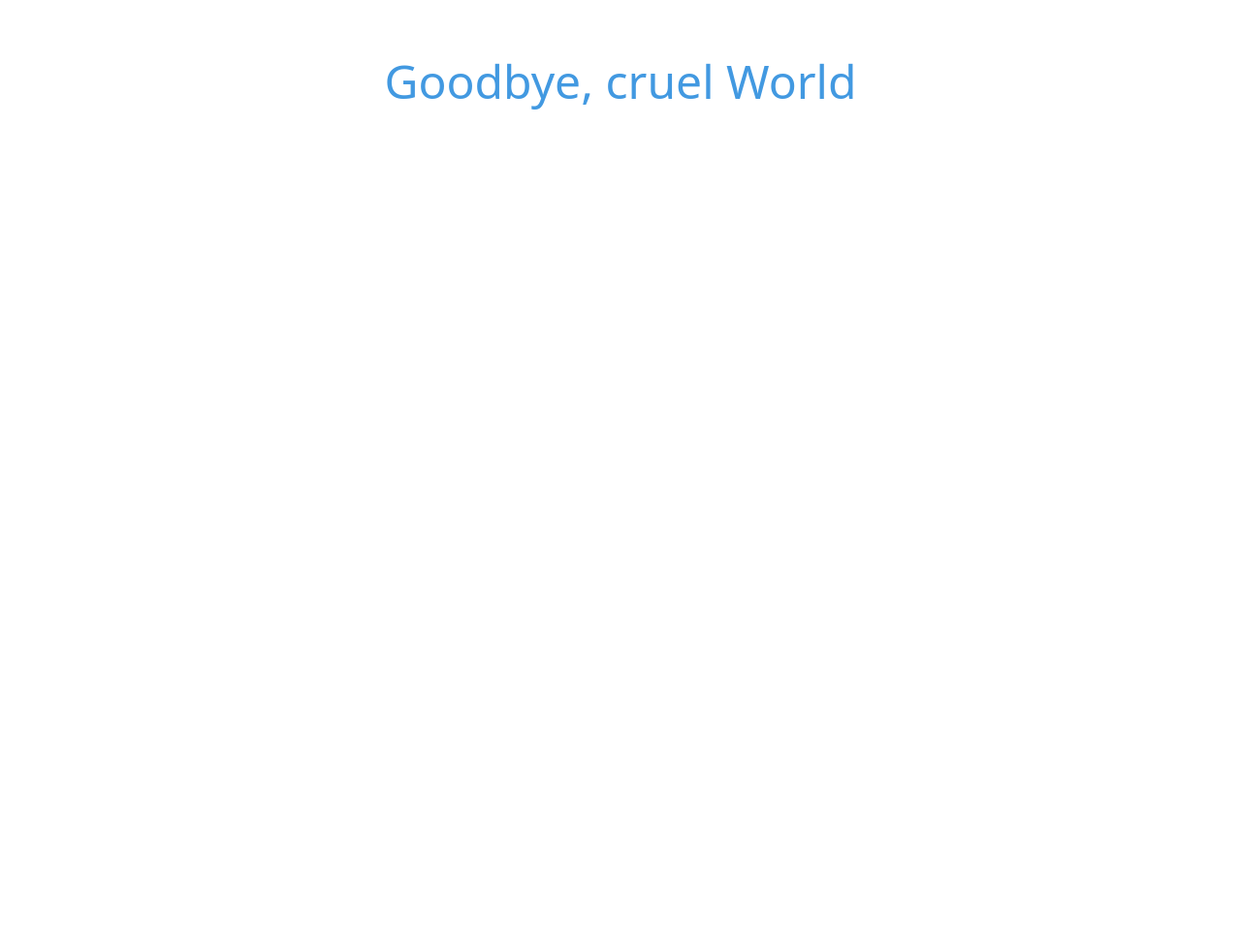
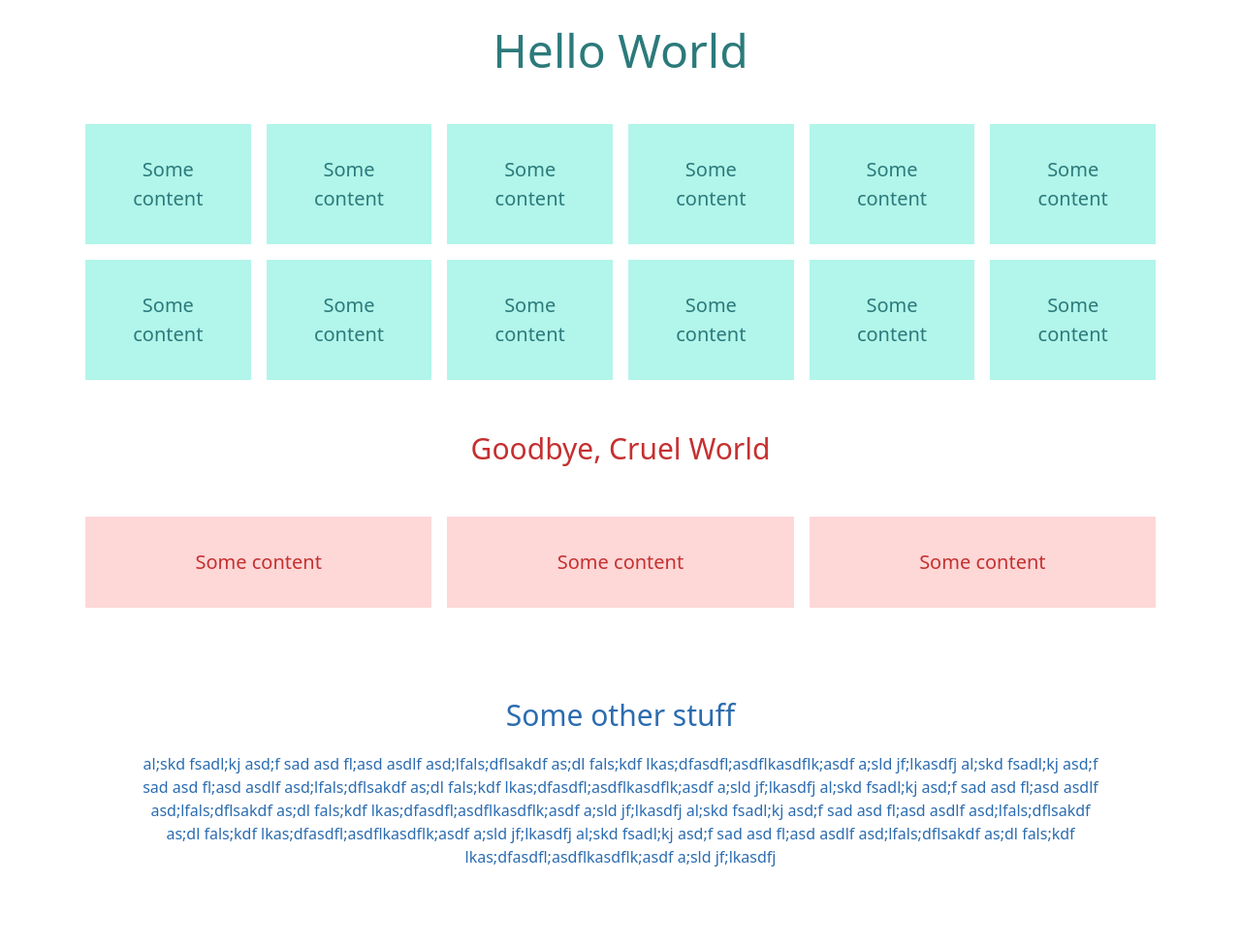
Before and after one commit to karlyanelson/tailwind-playground, a website built with Parcel: page src/index.html in a window 1280 px wide. Shown: the whole page at 97% size. Before the commit the page ends 800 px from the top, so only its background shows below. Built offline with nearby package versions, Linux system fonts and the light colour scheme.

Commit message:
messin with content

```diff
--- a/src/index.html
+++ b/src/index.html
@@ -7,6 +7,42 @@
     <link rel="stylesheet" href="styles.css">
   </head>
   <body>
-  <h1 class="text-center text-blue-500 text-5xl p-12">Goodbye, cruel World</h1>
+    <main class="max-w-6xl mx-auto">
+      <section class="text-teal-700">
+        <h1 class="text-center text-5xl px-12 py-4">Hello World</h1>
+        <div class="gap-4 p-6 grid md:grid-cols-2 lg:grid-cols-3 xl:grid-cols-6">
+          <p class="p-8 bg-teal-200 text-center text-xl">Some content</p>
+          <p class="p-8 bg-teal-200 text-center text-xl">Some content</p>
+          <p class="p-8 bg-teal-200 text-center text-xl">Some content</p>
+          <p class="p-8 bg-teal-200 text-center text-xl">Some content</p>
+          <p class="p-8 bg-teal-200 text-center text-xl">Some content</p>
+          <p class="p-8 bg-teal-200 text-center text-xl">Some content</p>
+          <p class="p-8 bg-teal-200 text-center text-xl">Some content</p>
+          <p class="p-8 bg-teal-200 text-center text-xl">Some content</p>
+          <p class="p-8 bg-teal-200 text-center text-xl">Some content</p>
+          <p class="p-8 bg-teal-200 text-center text-xl">Some content</p>
+          <p class="p-8 bg-teal-200 text-center text-xl">Some content</p>
+          <p class="p-8 bg-teal-200 text-center text-xl">Some content</p>
+        </div>
+      </section>
+      <section class="text-red-700">
+        <h2 class="text-center text-3xl p-6">Goodbye, Cruel World</h2>
+        <div class="gap-4 p-6 grid md:grid-cols-3">
+          <p class="p-8 bg-red-200 text-center text-xl">Some content</p>
+          <p class="p-8 bg-red-200 text-center text-xl">Some content</p>
+          <p class="p-8 bg-red-200 text-center text-xl">Some content</p>
+        </div>
+      </section>
+      <section class="p-16 text-center">
+        <h2 class="text-3xl">Some other stuff</h2>
+        <p class="p-4">
+          al;skd fsadl;kj asd;f sad asd fl;asd asdlf asd;lfals;dflsakdf as;dl fals;kdf lkas;dfasdfl;asdflkasdflk;asdf a;sld jf;lkasdfj
+          al;skd fsadl;kj asd;f sad asd fl;asd asdlf asd;lfals;dflsakdf as;dl fals;kdf lkas;dfasdfl;asdflkasdflk;asdf a;sld jf;lkasdfj
+          al;skd fsadl;kj asd;f sad asd fl;asd asdlf asd;lfals;dflsakdf as;dl fals;kdf lkas;dfasdfl;asdflkasdflk;asdf a;sld jf;lkasdfj
+          al;skd fsadl;kj asd;f sad asd fl;asd asdlf asd;lfals;dflsakdf as;dl fals;kdf lkas;dfasdfl;asdflkasdflk;asdf a;sld jf;lkasdfj
+          al;skd fsadl;kj asd;f sad asd fl;asd asdlf asd;lfals;dflsakdf as;dl fals;kdf lkas;dfasdfl;asdflkasdflk;asdf a;sld jf;lkasdfj
+        </p>
+      </section>
+    </main>
   </body>
 </html>
--- a/src/styles.css
+++ b/src/styles.css
@@ -3,3 +3,7 @@
 @tailwind components;
 
 @tailwind utilities;
+
+body {
+  @apply text-blue-700
+}
```
Lines whose indentation alone changed are shown as unchanged.
